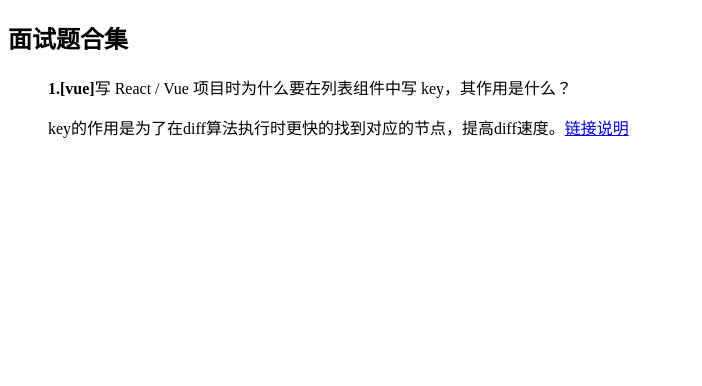
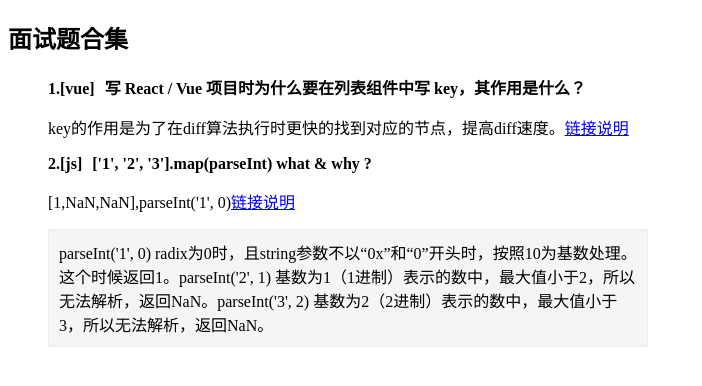
Before and after one commit to liermao/interview, a Vue app in the folder classify/: page / in a window 1280 px wide. Shown: the top 386 px of the page, without its empty margins (0-702 px from the left). Built offline with nearby package versions, Linux system fonts and the light colour scheme.

Commit message:
创建新的面试题项目。

```diff
--- a/classify/src/views/index.vue
+++ b/classify/src/views/index.vue
@@ -3,11 +3,11 @@
     <h2>面试题合集</h2>
     <ul class="list">
       <li v-for="(item,index) in list" :key="index">
-           <span class="number">{{index+1}}.</span>
-           <span class="class">[{{item.class}}]</span>
-           <span class="title">{{item.title}}</span>
-           <p>{{item.answer}}<a :href=item.link>链接说明</a></p>
-
+        <span class="number">{{ index + 1 }}.</span>
+        <span class="class">[{{ item.class }}]</span>
+        <span class="title">{{ item.title }}</span>
+        <p>{{ item.answer }}<a v-if="item.link" :href=item.link>链接说明</a></p>
+        <div class="analysis" v-if="item.analysis" v-html="item.analysis"></div>
       </li>
     </ul>
   </div>
@@ -16,28 +16,45 @@
 <script>
 export default {
   name: "index",
-  data(){
-  return{
-    list:[
+  data() {
+    return {
+      list: [
         {
-        class:"vue",
-        title:"写 React / Vue 项目时为什么要在列表组件中写 key，其作用是什么？",
-        answer:"key的作用是为了在diff算法执行时更快的找到对应的节点，提高diff速度。",
-        link:"https://segmentfault.com/a/1190000008782928"
-      }
+          class: "vue",
+          title: "写 React / Vue 项目时为什么要在列表组件中写 key，其作用是什么？",
+          answer: "key的作用是为了在diff算法执行时更快的找到对应的节点，提高diff速度。",
+          link: "https://segmentfault.com/a/1190000008782928"
+        },
+        {
+          class: "js",
+          title: "['1', '2', '3'].map(parseInt) what & why ?",
+          answer: "[1,NaN,NaN],parseInt('1', 0)",
+          analysis: "parseInt('1', 0) radix为0时，且string参数不以“0x”和“0”开头时，按照10为基数处理。这个时候返回1。" +
+              "parseInt('2', 1) 基数为1（1进制）表示的数中，最大值小于2，所以无法解析，返回NaN。" +
+              "parseInt('3', 2) 基数为2（2进制）表示的数中，最大值小于3，所以无法解析，返回NaN。",
+          link: "https://github.com/Advanced-Frontend/Daily-Interview-Question/issues/4"
+        },
       ]
-
-
     }
   }
 }
 </script>
 
 <style scoped lang="scss">
-    .list{
+.list {
   list-style: none;
-      .number,.class{
+  max-width: 600px;
+  .number, .class {
     font-weight: bolder;
+  }
+  .title{
+    margin-left: 10px;
+    font-weight: bolder;
+  }
+  .analysis{
+    border: 1px solid #eeecec;
+    padding: 10px;
+    background: #f5f5f5;
   }
 }
 </style>
```
Lines whose indentation alone changed are shown as unchanged.
